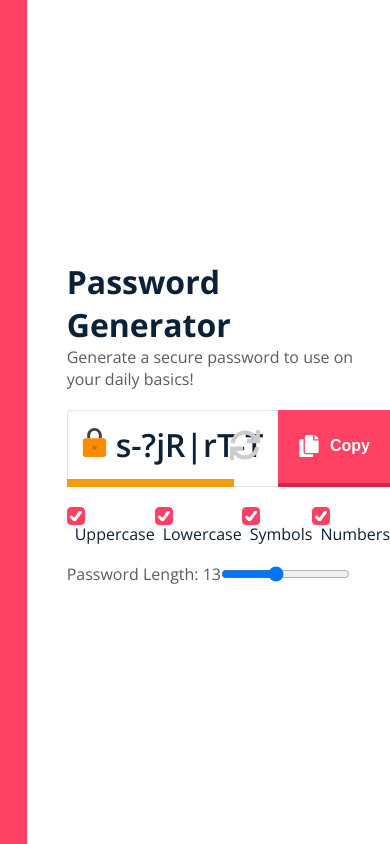
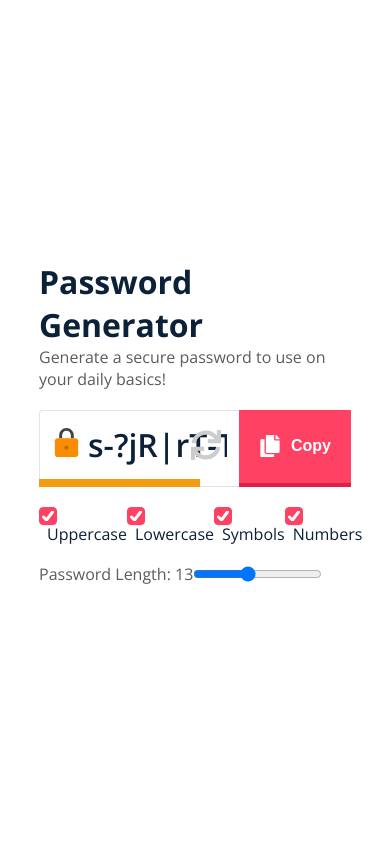
Before and after one commit to ajsevillano/password-generator, a React (Create React App) app: page / in a window 390 px wide. Built offline with nearby package versions, Linux system fonts and the light colour scheme.

Commit message:
Add prelayer styles for mobiles

```diff
--- a/src/App.css
+++ b/src/App.css
@@ -37,6 +37,20 @@ body {
   display: flex;
 }
 
+@media screen and (max-width: 768px) {
+  .side {
+    display: none;
+  }
+
+  .main-contain {
+    width: 80%;
+    flex-direction: column;
+    display: flex;
+    justify-content: center;
+    margin-left: auto;
+    margin-right: auto;
+  }
+}
 .input-container {
   margin-top: 20px;
   margin-bottom: 20px;
--- a/src/components/Layout/_Layout.scss
+++ b/src/components/Layout/_Layout.scss
@@ -18,7 +18,6 @@ body {
 
 .side {
   background-color: #ff4163;
-
   width: 30%;
 }
 
@@ -38,3 +37,18 @@ body {
 .input-container {
   display: flex;
 }
+
+//Mobile styles
+@media screen and (max-width: 768px) {
+  .side {
+    display: none;
+  }
+  .main-contain {
+    width: 80%;
+    flex-direction: column;
+    display: flex;
+    justify-content: center;
+    margin-left: auto;
+    margin-right: auto;
+  }
+}
```
Also changed, not shown: 1 other file (tests, documents, lock files or other folders).
